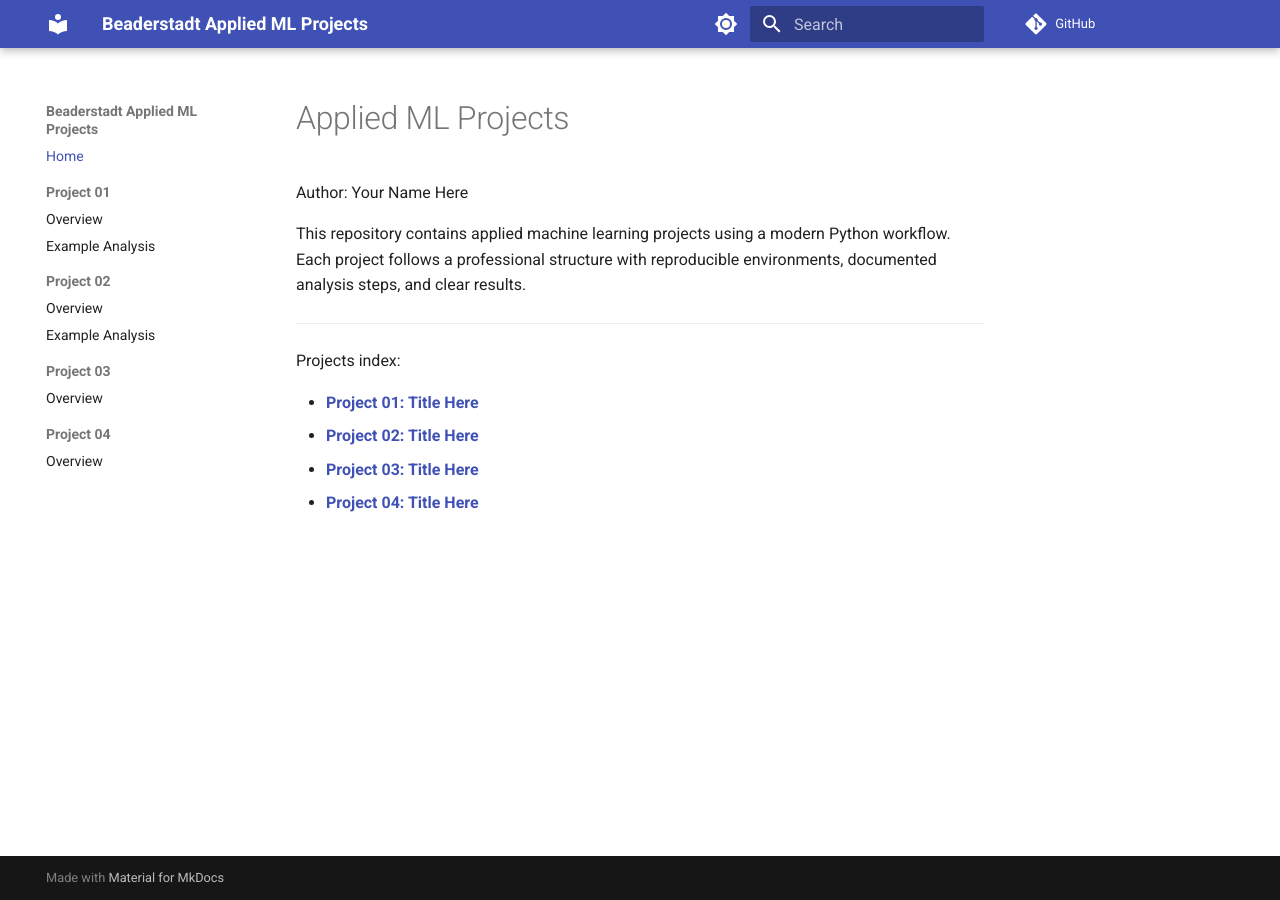
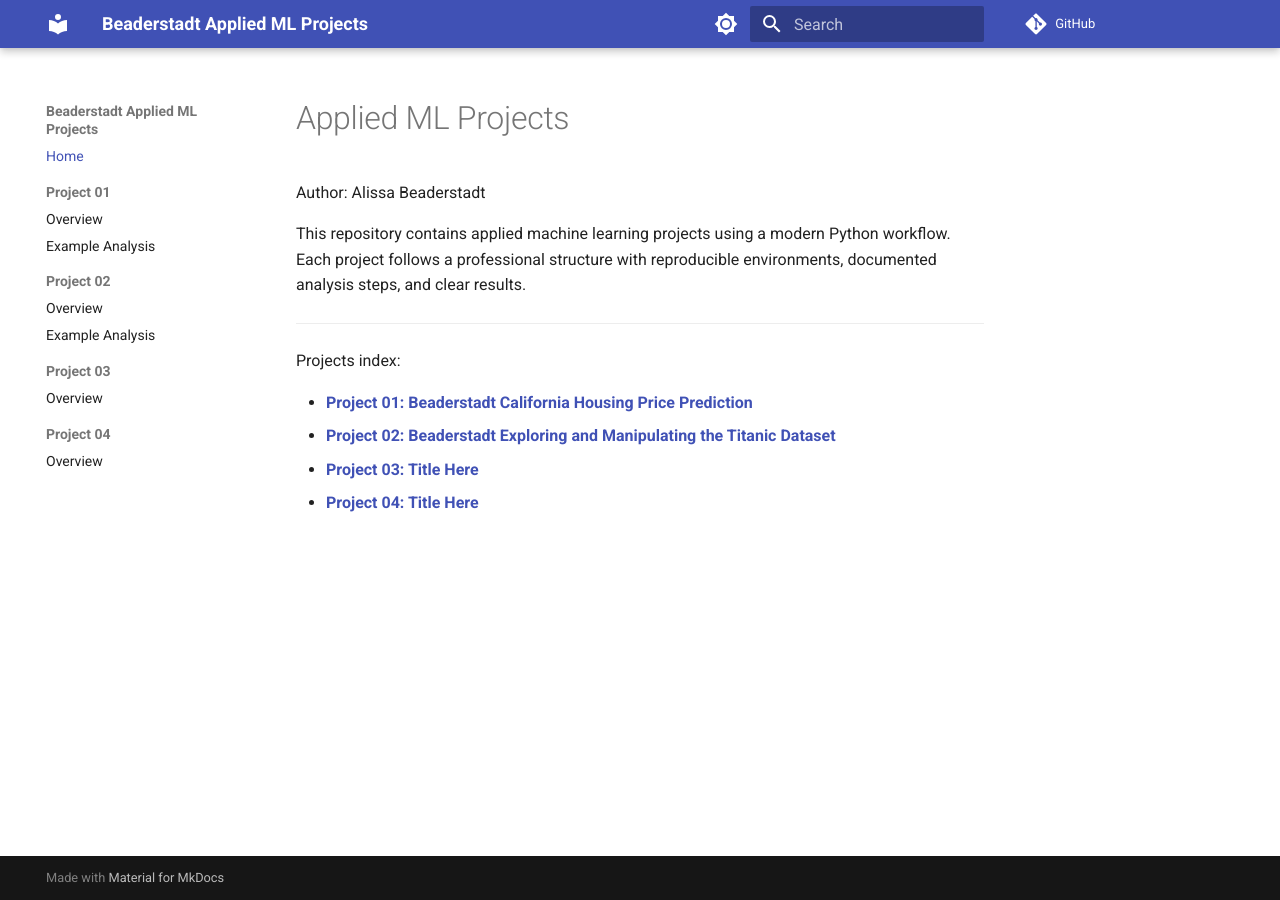
Before and after one commit to abeaderstadt/applied-ml-beaderstadt, an MkDocs documentation site: the page built from docs/index.md, in a window 1280 px wide. Built offline with MkDocs 1.6.1 and Material for MkDocs 9.7.7, drawn with Linux system fonts in a browser that asks for light colours; comment, search, counter and statistics services are not loaded.

Commit message:
Update index file

```diff
--- a/docs/index.md
+++ b/docs/index.md
@@ -1,6 +1,6 @@
 # Applied ML Projects
 
-Author: Your Name Here
+Author: Alissa Beaderstadt
 
 This repository contains applied machine learning projects using a modern Python workflow.
 Each project follows a professional structure with reproducible environments, documented analysis steps, and clear results.
@@ -9,7 +9,7 @@ Each project follows a professional structure with reproducible environments, do
 
 Projects index:
 
-- [**Project 01: Title Here**](project01/README.md)
-- [**Project 02: Title Here**](project02/README.md)
+- [**Project 01: Beaderstadt California Housing Price Prediction**](project01/README.md)
+- [**Project 02: Beaderstadt Exploring and Manipulating the Titanic Dataset**](project02/README.md)
 - [**Project 03: Title Here**](project03/README.md)
 - [**Project 04: Title Here**](project04/README.md)
```
Also changed, not shown: docs/project02/README.md (+1 -1 lines).
